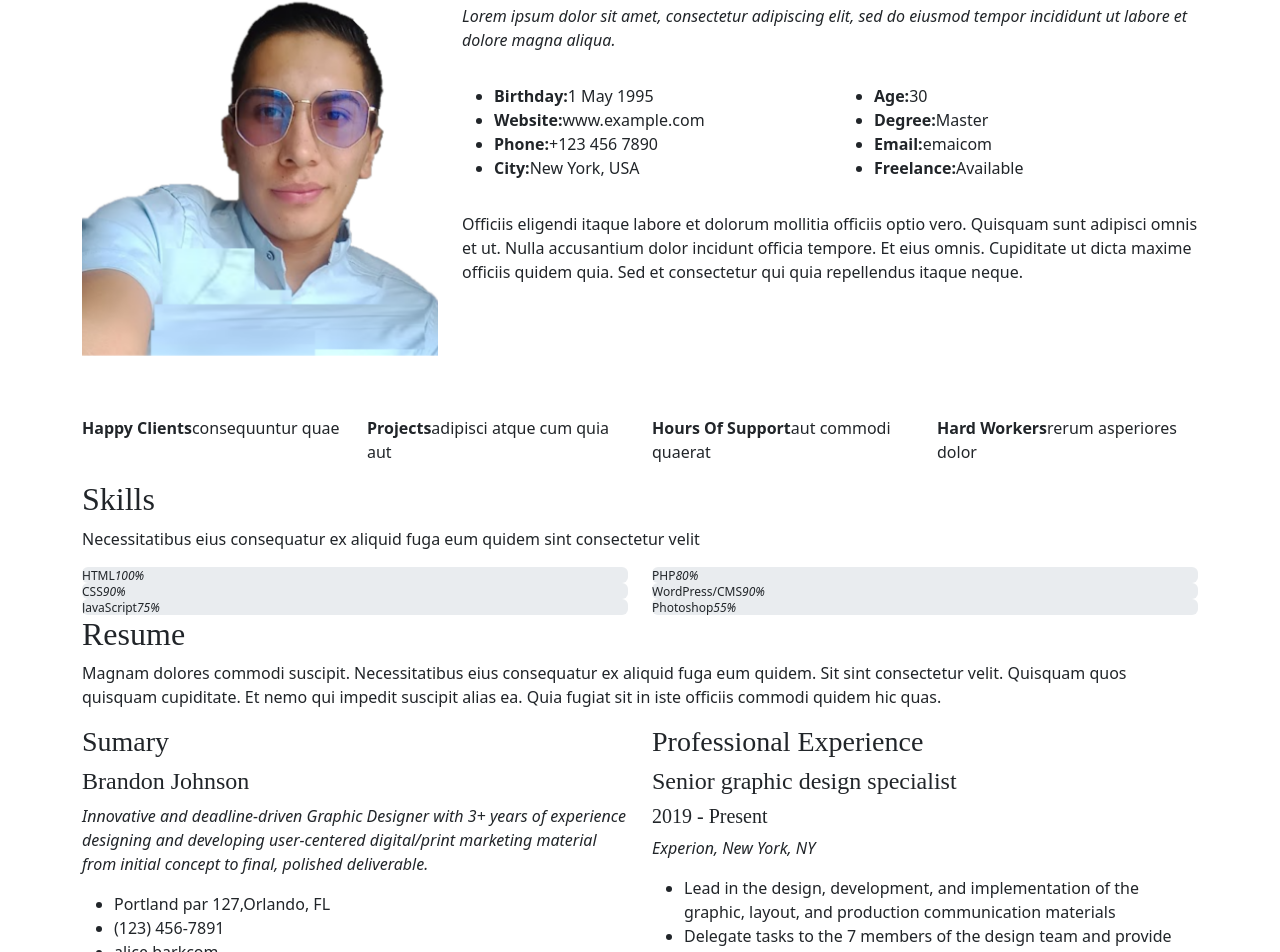
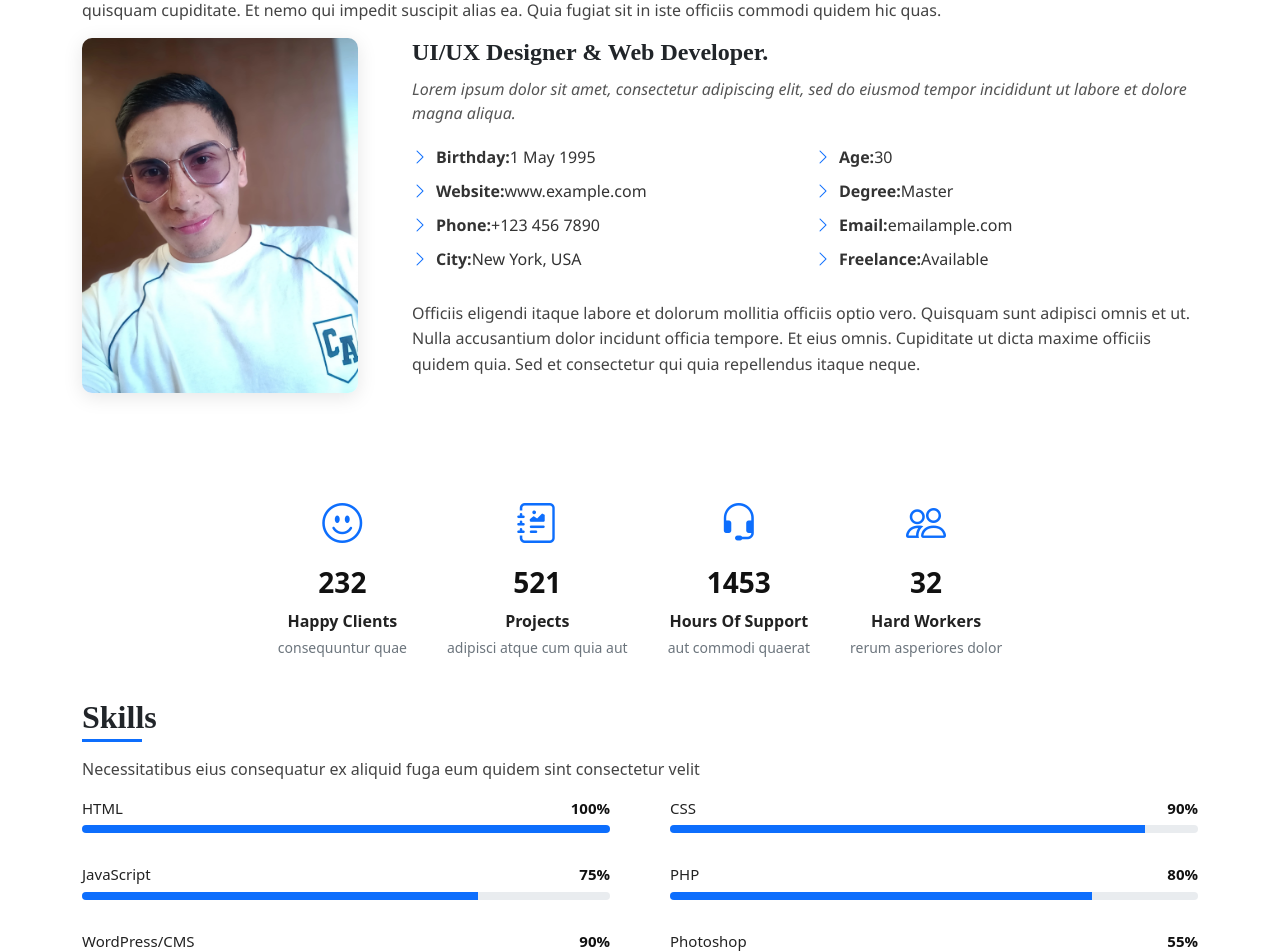
Before and after one commit to sebasM14/Portafolio_YMM, an Angular app: page /home in a window 1280 px wide. Shown: the part 2444-3396 px from the top of the page. Built offline with nearby package versions, Linux system fonts and the light colour scheme.

Commit message:
cambios en el home en el comoonente about,skills,resumen

```diff
--- a/angular.json
+++ b/angular.json
@@ -38,7 +38,7 @@
               "src/assets"
             ],
             "styles": [
-              "src/styles.css",
+
               "src/scss/bootstrap.scss",
               "node_modules/bootstrap/dist/css/bootstrap.min.css",
               "node_modules/@fortawesome/fontawesome-free/css/all.min.css",
--- a/src/app/modulos/contenedor/dash/cabecera-dash/cabecera-dash.component.css
+++ b/src/app/modulos/contenedor/dash/cabecera-dash/cabecera-dash.component.css
@@ -0,0 +1,311 @@
+/* About  Section Styling */
+.about {
+    padding: 60px 20px;
+    background-color: #fff;
+    font-family: 'Segoe UI', Tahoma, Geneva, Verdana, sans-serif;
+  }
+
+  .section-title h2 {
+    font-size: 32px;
+    font-weight: bold;
+    position: relative;
+    margin-bottom: 20px;
+  }
+
+  .section-title h2::after {
+    content: '';
+    width: 60px;
+    height: 3px;
+    background-color: #0d6efd;
+    position: absolute;
+    bottom: -5px;
+    left: 0;
+  }
+
+  .section-title p {
+    font-size: 16px;
+    color: #444;
+  }
+
+  /* Layout */
+  .content-wrapper .row {
+    display: flex;
+    flex-wrap: wrap;
+    gap: 30px;
+  }
+
+  .content-wrapper .image {
+    flex: 0 0 300px;
+  }
+
+  .content-wrapper .image img {
+    width: 100%;
+    height: 100%;
+    max-height: 400px;
+    object-fit: cover;
+    border-radius: 10px;
+    box-shadow: 0 4px 20px rgba(0, 0, 0, 0.1);
+  }
+
+  .content-wrapper .text {
+    flex: 1;
+  }
+
+  .content-wrapper .text h2 {
+    font-size: 24px;
+    font-weight: 700;
+    margin-bottom: 10px;
+  }
+
+  .italic {
+    font-style: italic;
+    color: #555;
+    margin-bottom: 20px;
+  }
+
+  .info-lists {
+    display: flex;
+    justify-content: space-between;
+    flex-wrap: wrap;
+    gap: 20px;
+  }
+
+  .info-lists ul {
+    list-style: none;
+    padding: 0;
+    margin: 0;
+    flex: 1;
+    min-width: 220px;
+  }
+
+  .info-lists li {
+    font-size: 16px;
+    margin-bottom: 10px;
+    color: #333;
+  }
+
+  .info-lists li i {
+    color: #0d6efd;
+    margin-right: 8px;
+  }
+
+  .description {
+    margin-top: 20px;
+    color: #444;
+    line-height: 1.6;
+  }
+
+
+  /* section **/
+  .stats {
+    padding: 40px 0;
+    background: #fff;
+  }
+
+  .stats-list {
+    display: flex;             /* lista en horizontal */
+    gap: 40px;                 /* espacio entre bloques */
+    flex-wrap: wrap;           /* para que baje en móvil */
+    justify-content: center;   /* centra en el contenedor */
+  }
+
+  .stats-item {
+    display: flex;
+    flex-direction: column;    /* apila verticalmente cada ítem */
+    align-items: center;       /* centra contenidos dentro del bloque */
+    text-align: center;
+    max-width: 200px;          /* opcional: ancho máximo por bloque */
+  }
+
+  .stats-item .icon {
+    font-size: 40px;
+    color: #0d6efd;
+    margin-bottom: 8px;
+  }
+
+  .stats-item .number {
+    font-size: 28px;
+    font-weight: 700;
+    color: #111;
+    margin-bottom: 6px;
+  }
+
+  .stats-item .title {
+    font-size: 16px;
+    font-weight: 600;
+    color: #222;
+    margin-bottom: 4px;
+  }
+
+  .stats-item .subtitle {
+    font-size: 14px;
+    color: #6c757d;
+  }
+
+
+  /*skills*/
+  /* Contenedor grid de 2 columnas */
+.skills-grid {
+    display: grid;
+    grid-template-columns: repeat(2, 1fr);
+    gap: 30px 60px; /* fila / columna */
+  }
+
+  /* Cada skill-item */
+  .skill-item {
+    width: 100%;
+  }
+
+  /* Label: nombre + porcentaje */
+  .skill-label {
+    display: flex;
+    justify-content: space-between;
+    margin-bottom: 6px;
+    font-size: 15px;
+    color: #222;
+  }
+  .skill-percent {
+    font-weight: 600;
+    color: #111;
+  }
+
+  /* Barra de fondo */
+  .skill-bar-wrap {
+    width: 100%;
+    height: 8px;
+    background: #e9ecef;
+    border-radius: 4px;
+    overflow: hidden;
+  }
+
+  /* Relleno azul */
+  .skill-bar-fill {
+    height: 100%;
+    background: #0d6efd;
+    transition: width 1s ease-in-out;
+  }
+
+
+
+  /* resumen**/
+
+/* ===========================
+   Resume Section
+   =========================== */
+   .resume.section {
+    padding: 60px 20px;
+    background: #fff;
+  }
+
+  /* — Título general — */
+  .resume.section .section-title {
+    margin-bottom: 40px;
+  }
+  .resume.section .section-title h2 {
+    font-size: 32px;
+    font-weight: 700;
+    position: relative;
+    margin-bottom: 10px;
+  }
+  .resume.section .section-title h2::after {
+    content: '';
+    position: absolute;
+    bottom: -5px;
+    left: 0;
+    width: 60px;
+    height: 3px;
+    background-color: #0d6efd;
+  }
+  .resume.section .section-title p {
+    font-size: 16px;
+    color: #444;
+  }
+
+  /* — Encabezados de columna — */
+  .resume-header {
+    margin-bottom: 30px;
+  }
+  .resume-header .col-lg-6 h3 {
+    font-size: 24px;
+    font-weight: 600;
+  }
+  .resume-header .text-end h3 {
+    text-align: right;
+  }
+
+  /* — Contenedor de contenido y línea central — */
+  .resume-content {
+    position: relative;
+  }
+
+  /* Línea vertical central */
+  .resume-content::before {
+    content: '';
+    position: absolute;
+    top: 0;
+    bottom: 0;
+    left: 50%;
+    width: 2px;
+    background-color: #0d6efd;
+    transform: translateX(-50%);
+    z-index: 1;
+  }
+
+  /* — Columnas — */
+  .resume-content .col-lg-6 {
+    position: relative;
+    padding: 0 60px;
+    z-index: 2; /* para que el texto esté por encima de la línea */
+  }
+
+  /* — Cada ítem — */
+  .resume-item {
+    position: relative;
+    margin-bottom: 40px;
+  }
+
+  /* Círculo marcador */
+  .resume-item::before {
+    content: '';
+    position: absolute;
+    top: 12px;   /* centrar el círculo respecto al título */
+    left: -68px; /* igual al padding-left más la mitad del grosor del círculo */
+    width: 12px;
+    height: 12px;
+    background: #fff;
+    border: 2px solid #0d6efd;
+    border-radius: 50%;
+    box-sizing: border-box;
+  }
+
+  /* — Títulos dentro de cada item — */
+  .resume-item h4 {
+    font-size: 18px;
+    color: #111;
+    margin-bottom: 4px;
+    text-transform: capitalize;
+  }
+  .resume-item h5 {
+    font-size: 14px;
+    color: #0d6efd;
+    margin-bottom: 8px;
+  }
+
+  /* — Texto en cursiva debajo de h5 — */
+  .resume-item p em {
+    display: block;
+    font-style: italic;
+    color: #555;
+    margin-bottom: 12px;
+  }
+
+  /* — Listas dentro de ítems — */
+  .resume-item ul {
+    padding-left: 20px;
+    margin: 0;
+  }
+  .resume-item ul li {
+    list-style-type: disc;
+    color: #666;
+    margin-bottom: 6px;
+  }
--- a/src/app/modulos/contenedor/dash/cabecera-dash/cabecera-dash.component.html
+++ b/src/app/modulos/contenedor/dash/cabecera-dash/cabecera-dash.component.html
@@ -18,6 +18,8 @@
   <!-- Main CSS File -->
   <link href="../../../../../assets/css/main.css" rel="stylesheet">
 
+<!-- index.html -->
+<link href="https://cdn.jsdelivr.net/npm/bootstrap-icons@1.10.5/font/bootstrap-icons.css" rel="stylesheet">
 
 
 <body class="index-page">
@@ -84,13 +86,6 @@
 
 
 
-
-
-
-
-
-
-
   <main class="main">
 
   <!-- Hero Section -->
@@ -104,168 +99,173 @@
 </section>
 
     <!-- About Section -->
-    <section id="about" class="about section">
-
-      <!-- Section Title -->
-      <div class="container section-title" data-aos="fade-up">
+ <section id="about" class="about section">
+      <div class="container section-title">
         <h2>About</h2>
         <p>Magnam dolores commodi suscipit. Necessitatibus eius consequatur ex aliquid fuga eum quidem. Sit sint consectetur velit. Quisquam quos quisquam cupiditate. Et nemo qui impedit suscipit alias ea. Quia fugiat sit in iste officiis commodi quidem hic quas.</p>
-      </div><!-- End Section Title -->
+      </div>
 
-      <div class="container" data-aos="fade-up" data-aos-delay="100">
+      <div class="container content-wrapper">
+        <div class="row">
+          <div class="col image">
+            <img src="assets/img/FotoYMM.jpg" alt="Profile" />
+          </div>
+          <div class="col text">
+            <h2>UI/UX Designer &amp; Web Developer.</h2>
+            <p class="italic">Lorem ipsum dolor sit amet, consectetur adipiscing elit, sed do eiusmod tempor incididunt ut labore et dolore magna aliqua.</p>
 
-        <div class="row gy-4 justify-content-center">
-          <div class="col-lg-4">
-            <img src="../../../../../assets/img/foto.png" class="img-fluid" alt="">
-          </div>
-          <div class="col-lg-8 content">
-            <h2>UI/UX Designer &amp; Web Developer.</h2>
-            <p class="fst-italic py-3">
-              Lorem ipsum dolor sit amet, consectetur adipiscing elit, sed do eiusmod tempor incididunt ut labore et dolore
-              magna aliqua.
-            </p>
-            <div class="row">
-              <div class="col-lg-6">
-                <ul>
-                  <li><i class="bi bi-chevron-right"></i> <strong>Birthday:</strong> <span>1 May 1995</span></li>
-                  <li><i class="bi bi-chevron-right"></i> <strong>Website:</strong> <span>www.example.com</span></li>
-                  <li><i class="bi bi-chevron-right"></i> <strong>Phone:</strong> <span>+123 456 7890</span></li>
-                  <li><i class="bi bi-chevron-right"></i> <strong>City:</strong> <span>New York, USA</span></li>
-                </ul>
-              </div>
-              <div class="col-lg-6">
-                <ul>
-                  <li><i class="bi bi-chevron-right"></i> <strong>Age:</strong> <span>30</span></li>
-                  <li><i class="bi bi-chevron-right"></i> <strong>Degree:</strong> <span>Master</span></li>
-                  <li><i class="bi bi-chevron-right"></i> <strong>Email:</strong> <span>emaicom</span></li>
-                  <li><i class="bi bi-chevron-right"></i> <strong>Freelance:</strong> <span>Available</span></li>
-                </ul>
-              </div>
+            <div class="info-lists">
+              <ul>
+                <li><i class="bi bi-chevron-right"></i> <strong>Birthday:</strong> <span>1 May 1995</span></li>
+                <li><i class="bi bi-chevron-right"></i> <strong>Website:</strong> <span>www.example.com</span></li>
+                <li><i class="bi bi-chevron-right"></i> <strong>Phone:</strong> <span>+123 456 7890</span></li>
+                <li><i class="bi bi-chevron-right"></i> <strong>City:</strong> <span>New York, USA</span></li>
+              </ul>
+              <ul>
+                <li><i class="bi bi-chevron-right"></i> <strong>Age:</strong> <span>30</span></li>
+                <li><i class="bi bi-chevron-right"></i> <strong>Degree:</strong> <span>Master</span></li>
+                <li><i class="bi bi-chevron-right"></i> <strong>Email:</strong> <span>emailample.com</span></li>
+                <li><i class="bi bi-chevron-right"></i> <strong>Freelance:</strong> <span>Available</span></li>
+              </ul>
             </div>
-            <p class="py-3">
-              Officiis eligendi itaque labore et dolorum mollitia officiis optio vero. Quisquam sunt adipisci omnis et ut. Nulla accusantium dolor incidunt officia tempore. Et eius omnis.
-              Cupiditate ut dicta maxime officiis quidem quia. Sed et consectetur qui quia repellendus itaque neque.
+
+            <p class="description">
+              Officiis eligendi itaque labore et dolorum mollitia officiis optio vero. Quisquam sunt adipisci omnis et ut. Nulla accusantium dolor incidunt officia tempore. Et eius omnis. Cupiditate ut dicta maxime officiis quidem quia. Sed et consectetur qui quia repellendus itaque neque.
             </p>
           </div>
         </div>
-
       </div>
-
     </section><!-- /About Section -->
 
-    <!-- Stats Section -->
+    <!-- Services Section -->
+
     <section id="stats" class="stats section">
+      <div class="container">
+        <div class="stats-list">
 
-      <div class="container" data-aos="fade-up" data-aos-delay="100">
+          <!-- Happy Clients -->
+          <div class="stats-item">
+            <i class="bi bi-emoji-smile icon"></i>
+            <span class="number">232</span>
+            <strong class="title">Happy Clients</strong>
+            <span class="subtitle">consequuntur quae</span>
+          </div>
 
-        <div class="row gy-4">
+          <!-- Projects -->
+          <div class="stats-item">
+            <i class="bi bi-journal-richtext icon"></i>
+            <span class="number">521</span>
+            <strong class="title">Projects</strong>
+            <span class="subtitle">adipisci atque cum quia aut</span>
+          </div>
 
-          <div class="col-lg-3 col-md-6">
-            <div class="stats-item">
-              <i class="bi bi-emoji-smile"></i>
-              <span data-purecounter-start="0" data-purecounter-end="232" data-purecounter-duration="1" class="purecounter"></span>
-              <p><strong>Happy Clients</strong> <span>consequuntur quae</span></p>
-            </div>
-          </div><!-- End Stats Item -->
+          <!-- Hours Of Support -->
+          <div class="stats-item">
+            <i class="bi bi-headset icon"></i>
+            <span class="number">1453</span>
+            <strong class="title">Hours Of Support</strong>
+            <span class="subtitle">aut commodi quaerat</span>
+          </div>
 
-          <div class="col-lg-3 col-md-6">
-            <div class="stats-item">
-              <i class="bi bi-journal-richtext"></i>
-              <span data-purecounter-start="0" data-purecounter-end="521" data-purecounter-duration="1" class="purecounter"></span>
-              <p><strong>Projects</strong> <span>adipisci atque cum quia aut</span></p>
-            </div>
-          </div><!-- End Stats Item -->
-
-          <div class="col-lg-3 col-md-6">
-            <div class="stats-item">
-              <i class="bi bi-headset"></i>
-              <span data-purecounter-start="0" data-purecounter-end="1453" data-purecounter-duration="1" class="purecounter"></span>
-              <p><strong>Hours Of Support</strong> <span>aut commodi quaerat</span></p>
-            </div>
-          </div><!-- End Stats Item -->
-
-          <div class="col-lg-3 col-md-6">
-            <div class="stats-item">
-              <i class="bi bi-people"></i>
-              <span data-purecounter-start="0" data-purecounter-end="32" data-purecounter-duration="1" class="purecounter"></span>
-              <p><strong>Hard Workers</strong> <span>rerum asperiores dolor</span></p>
-            </div>
-          </div><!-- End Stats Item -->
+          <!-- Hard Workers -->
+          <div class="stats-item">
+            <i class="bi bi-people icon"></i>
+            <span class="number">32</span>
+            <strong class="title">Hard Workers</strong>
+            <span class="subtitle">rerum asperiores dolor</span>
+          </div>
 
         </div>
+      </div>
+    </section>
 
-      </div>
 
-    </section><!-- /Stats Section -->
+    <!-- Stats Section -->
 
     <!-- Skills Section -->
+
     <section id="skills" class="skills section light-background">
-
-      <!-- Section Title -->
+      <!-- Título -->
       <div class="container section-title" data-aos="fade-up">
         <h2>Skills</h2>
         <p>Necessitatibus eius consequatur ex aliquid fuga eum quidem sint consectetur velit</p>
-      </div><!-- End Section Title -->
+      </div>
 
       <div class="container" data-aos="fade-up" data-aos-delay="100">
+        <!-- Grid de 2 columnas -->
+        <div class="skills-grid">
 
-        <div class="row skills-content skills-animation">
-
-          <div class="col-lg-6">
-
-            <div class="progress">
-              <span class="skill"><span>HTML</span> <i class="val">100%</i></span>
-              <div class="progress-bar-wrap">
-                <div class="progress-bar" role="progressbar" aria-valuenow="100" aria-valuemin="0" aria-valuemax="100"></div>
-              </div>
-            </div><!-- End Skills Item -->
-
-            <div class="progress">
-              <span class="skill"><span>CSS</span> <i class="val">90%</i></span>
-              <div class="progress-bar-wrap">
-                <div class="progress-bar" role="progressbar" aria-valuenow="90" aria-valuemin="0" aria-valuemax="100"></div>
-              </div>
-            </div><!-- End Skills Item -->
-
-            <div class="progress">
-              <span class="skill"><span>JavaScript</span> <i class="val">75%</i></span>
-              <div class="progress-bar-wrap">
-                <div class="progress-bar" role="progressbar" aria-valuenow="75" aria-valuemin="0" aria-valuemax="100"></div>
-              </div>
-            </div><!-- End Skills Item -->
-
+          <!-- Item 1 -->
+          <div class="skill-item">
+            <div class="skill-label">
+              <span>HTML</span>
+              <span class="skill-percent">100%</span>
+            </div>
+            <div class="skill-bar-wrap">
+              <div class="skill-bar-fill" style="width:100%;"></div>
+            </div>
           </div>
 
-          <div class="col-lg-6">
+          <!-- Item 2 -->
+          <div class="skill-item">
+            <div class="skill-label">
+              <span>CSS</span>
+              <span class="skill-percent">90%</span>
+            </div>
+            <div class="skill-bar-wrap">
+              <div class="skill-bar-fill" style="width:90%;"></div>
+            </div>
+          </div>
 
-            <div class="progress">
-              <span class="skill"><span>PHP</span> <i class="val">80%</i></span>
-              <div class="progress-bar-wrap">
-                <div class="progress-bar" role="progressbar" aria-valuenow="80" aria-valuemin="0" aria-valuemax="100"></div>
-              </div>
-            </div><!-- End Skills Item -->
+          <!-- Item 3 -->
+          <div class="skill-item">
+            <div class="skill-label">
+              <span>JavaScript</span>
+              <span class="skill-percent">75%</span>
+            </div>
+            <div class="skill-bar-wrap">
+              <div class="skill-bar-fill" style="width:75%;"></div>
+            </div>
+          </div>
 
-            <div class="progress">
-              <span class="skill"><span>WordPress/CMS</span> <i class="val">90%</i></span>
-              <div class="progress-bar-wrap">
-                <div class="progress-bar" role="progressbar" aria-valuenow="90" aria-valuemin="0" aria-valuemax="100"></div>
-              </div>
-            </div><!-- End Skills Item -->
+          <!-- Item 4 -->
+          <div class="skill-item">
+            <div class="skill-label">
+              <span>PHP</span>
+              <span class="skill-percent">80%</span>
+            </div>
+            <div class="skill-bar-wrap">
+              <div class="skill-bar-fill" style="width:80%;"></div>
+            </div>
+          </div>
 
-            <div class="progress">
-              <span class="skill"><span>Photoshop</span> <i class="val">55%</i></span>
-              <div class="progress-bar-wrap">
-                <div class="progress-bar" role="progressbar" aria-valuenow="55" aria-valuemin="0" aria-valuemax="100"></div>
-              </div>
-            </div><!-- End Skills Item -->
+          <!-- Item 5 -->
+          <div class="skill-item">
+            <div class="skill-label">
+              <span>WordPress/CMS</span>
+              <span class="skill-percent">90%</span>
+            </div>
+            <div class="skill-bar-wrap">
+              <div class="skill-bar-fill" style="width:90%;"></div>
+            </div>
+          </div>
 
+          <!-- Item 6 -->
+          <div class="skill-item">
+            <div class="skill-label">
+              <span>Photoshop</span>
+              <span class="skill-percent">55%</span>
+            </div>
+            <div class="skill-bar-wrap">
+              <div class="skill-bar-fill" style="width:55%;"></div>
+            </div>
           </div>
 
         </div>
+      </div>
+    </section>
 
-      </div>
-
-    </section><!-- /Skills Section -->
+<!-- /Skills Section -->
 
     <!-- Resume Section -->
     <section id="resume" class="resume section">
@@ -809,7 +809,7 @@
     <i class="bi bi-arrow-up-short"></i>
   </a>
   <!-- Preloader -->
-  <div id="preloader"></div>
+
 
   <!-- Vendor JS Files -->
 
```
Also changed, not shown: src/scss/bootstrap/scss/_images.scss (+18 -0 lines).
